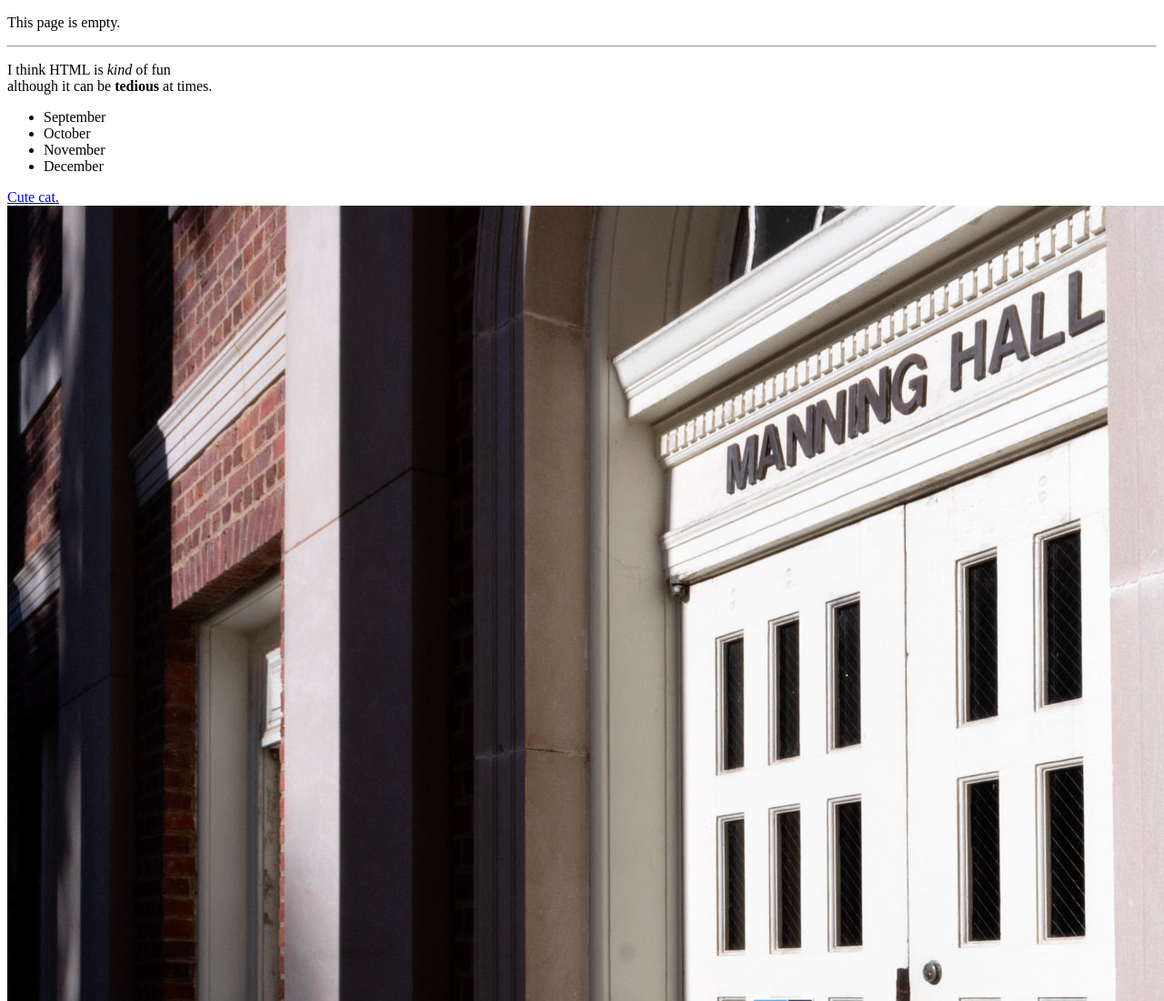
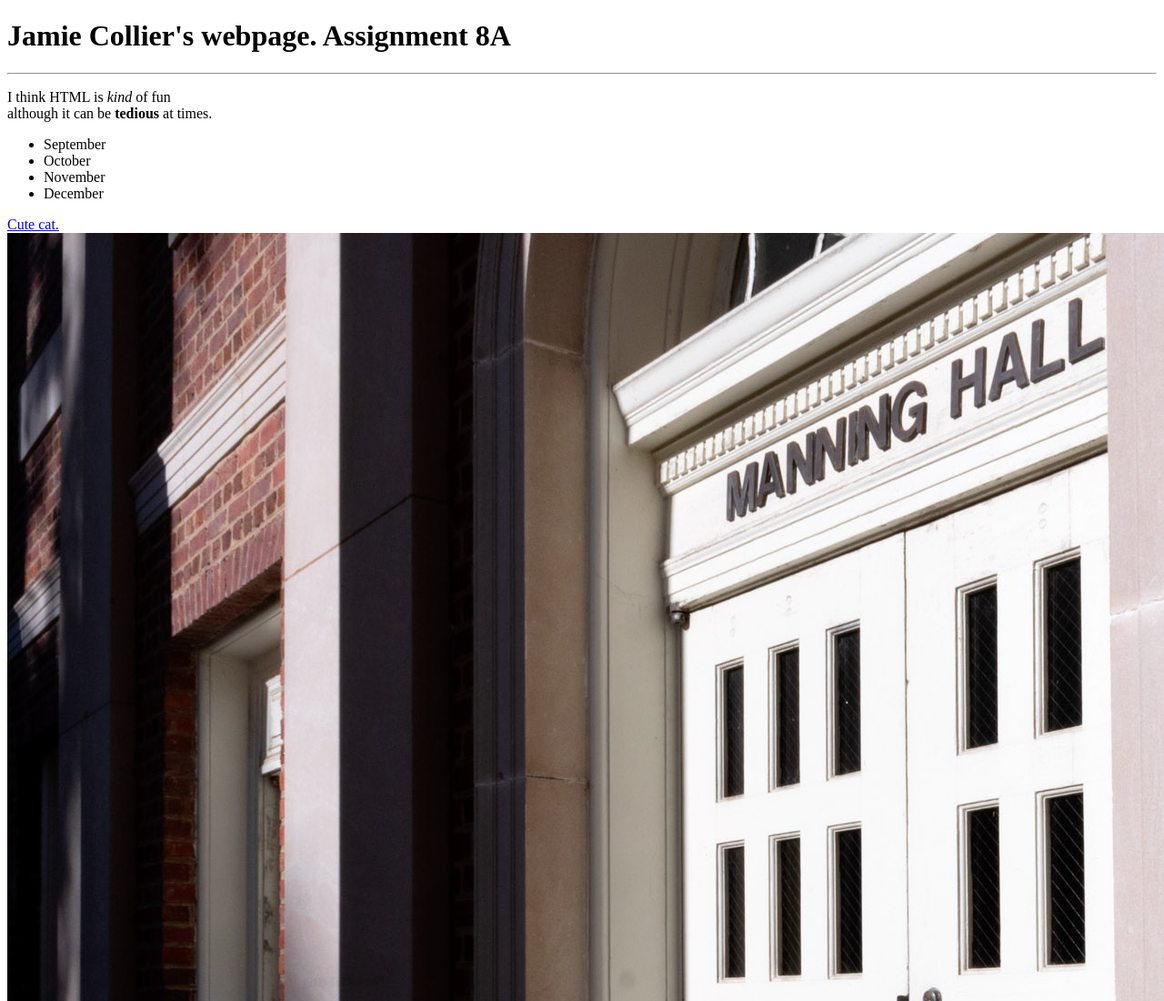
Before and after one commit to JamieCollier/JamieCollier.github.io, a plain HTML site: page index.html in a window 1280 px wide. Shown: the top 1100 px of the page at 91% size. Drawn offline with Linux system fonts and the light colour scheme.

Commit message:
Add files via upload

```diff
--- a/index.html
+++ b/index.html
@@ -7,7 +7,7 @@
 </head>
 
 <body>
-<p>This page is empty.</p>
+<h1>Jamie Collier's webpage. Assignment 8A</h1>
 
 <hr>
 
```
